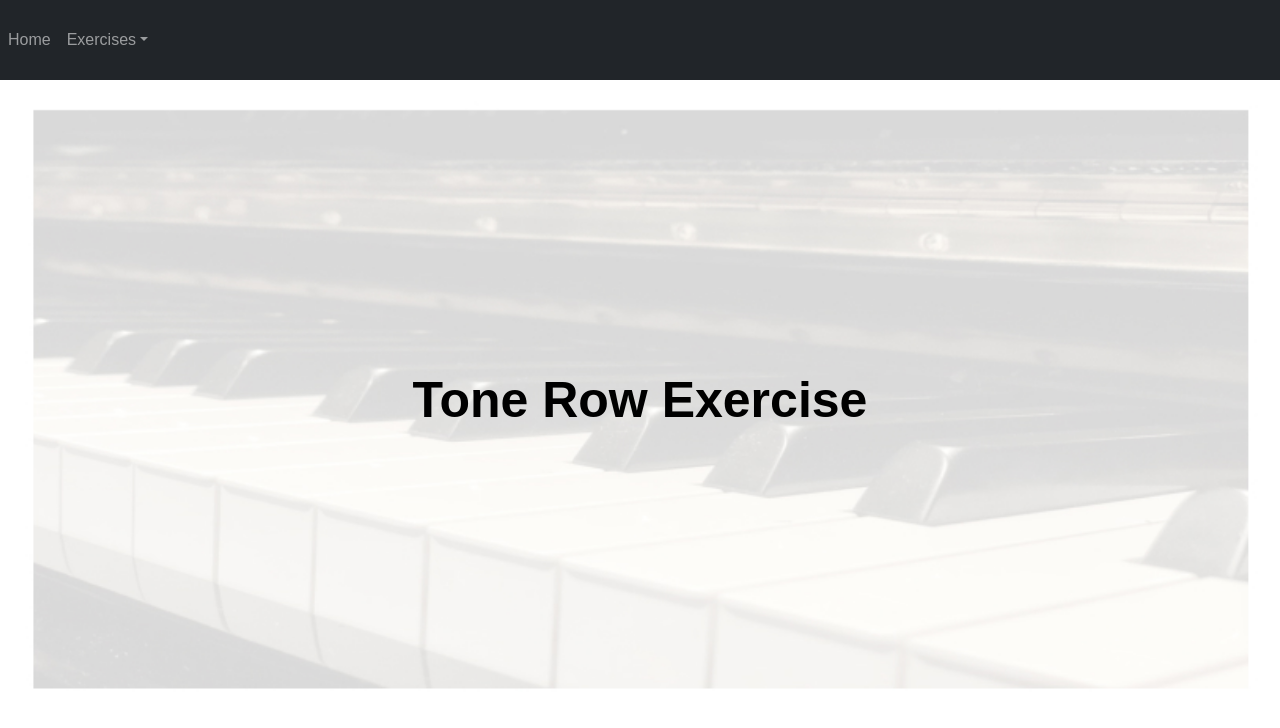
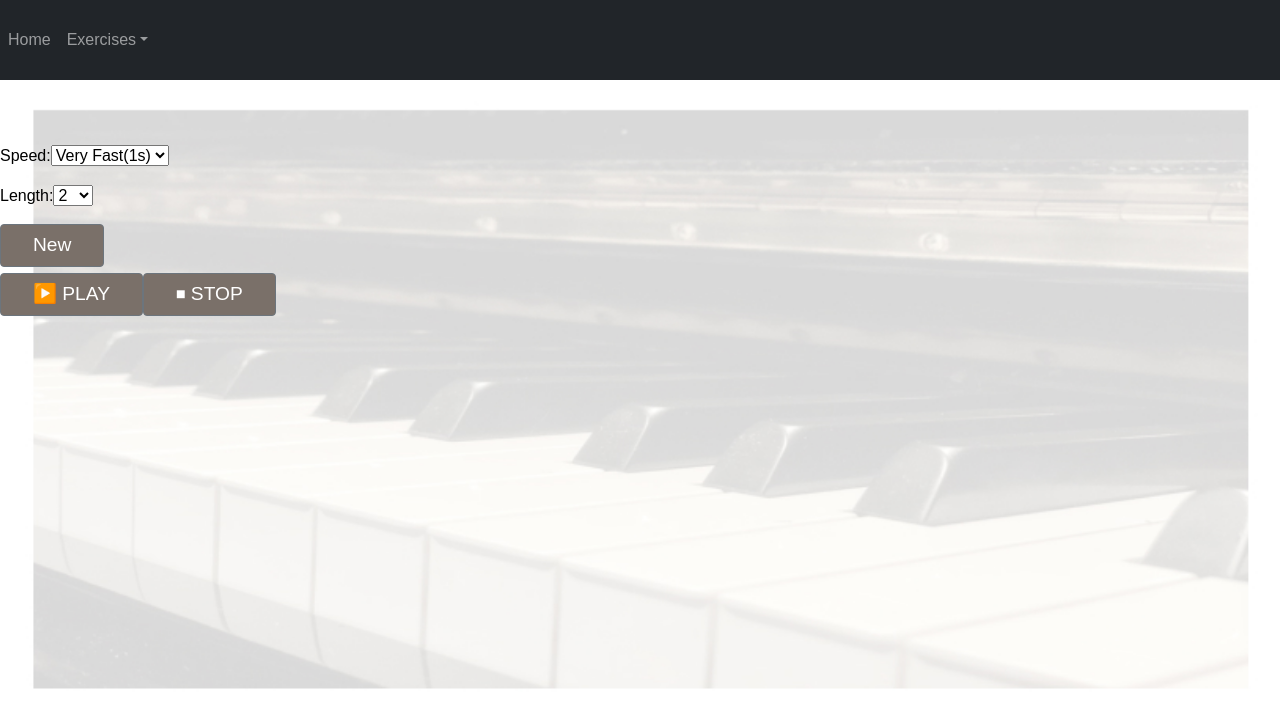
Before and after one commit to kneeya/auralskillz, a React (Create React App) app: page /ToneRow in a window 1280 px wide. Shown: the top 728 px of the page. Built offline with nearby package versions, Linux system fonts and the light colour scheme.

Commit message:
Start to Reactify ToneRow.jsx

```diff
--- a/src/pages/ToneRow.jsx
+++ b/src/pages/ToneRow.jsx
@@ -1,12 +1,147 @@
-function ToneRow() {
+import React from 'react';
+
+function HackSpacer() {
   return (
-    <div className="Exercises">
-    <div className="App">
-      <div class="bg"></div>
-      <div class="landingText">Tone Row Exercise</div>
-    </div>
+    <div>
+      <br/><br/><br/><br/><br/><br/>
     </div>
   );
 }
 
+class ToneRowSettings extends React.Component {
+  constructor(props) {
+    super(props);
+    this.handleSpeedChange = this.handleSpeedChange.bind(this);
+    this.handleLengthChange = this.handleLengthChange.bind(this);
+  }
+
+  handleSpeedChange(e) {
+    this.props.onSpeedChange(e.target.value);
+  }
+
+  handleLengthChange(e) {
+    this.props.onLengthChange(e.target.value);
+  }
+
+  render() {
+    return (
+      <div>
+        <p>
+          <label for='speed'>Speed:</label>
+            <select value={this.props.speed} name='speed' id='speed'
+                    onChange={this.handleSpeedChange}>
+            <option value='6'>Slow(6s)</option>
+            <option value='4'>Medium(4s)</option>
+            <option value='2'>Fast(2s)</option>
+            <option value='1'>Very Fast(1s)</option>
+          </select>
+        </p>
+        <p>
+          <label for='length'>Length:</label>
+          <select value={this.props.length} name='length' id='length' onChange={this.handleLengthChange}>
+            <option value='2'>2</option>
+            <option value='3'>3</option>
+            <option value='4'>4</option>
+            <option value='5'>5</option>
+            <option value='6'>6</option>
+            <option value='7'>7</option>
+            <option value='8'>8</option>
+            <option value='9'>9</option>
+            <option value='10'>10</option>
+            <option value='11'>11</option>
+            <option value='12'>12</option>
+          </select>
+        </p>
+      </div>
+    );
+  }
+}
+
+class ToneRowTransport extends React.Component {
+  constructor(props) {
+    super(props);
+    this.handleOnNew = this.handleOnNew.bind(this);
+    this.handleOnPlay = this.handleOnPlay.bind(this);
+    this.handleOnStop = this.handleOnStop.bind(this);
+  }
+
+  handleOnNew() {
+    this.props.onNew();
+  }
+
+  handleOnPlay() {
+    this.props.onPlay();
+  }
+
+  handleOnStop() {
+    this.props.onStop();
+  }
+
+  render() {
+    return (
+      <div>
+        <button id='new'
+                onClick={this.handleOnNew}
+                class="btn btn-secondary larger extra-padding new-padding">New </button>
+        <br />
+        <button id='play'
+                onClick={this.handleOnPlay}
+                class="btn btn-secondary larger extra-padding">▶️  PLAY</button>
+        <button id='stop'
+                onClick={this.handleOnStop}
+                class="btn btn-secondary larger extra-padding">&#x23f9; STOP</button>
+      </div>
+    );
+  }
+}
+
+class ToneRow extends React.Component {
+  constructor(props) {
+    super(props);
+    this.state = {speed: 1, length: 2};
+    this.handleSpeedChange = this.handleSpeedChange.bind(this);
+    this.handleLengthChange = this.handleLengthChange.bind(this);
+    this.handleNew = this.handleNew.bind(this);
+    this.handlePlay = this.handlePlay.bind(this);
+    this.handleStop = this.handleStop.bind(this);
+  }
+
+  handleSpeedChange(value) {
+    this.setState({speed: value});
+  }
+
+  handleLengthChange(value) {
+    this.setState({length: value});
+  }
+
+  handleNew() {
+  }
+
+  handlePlay() {
+  }
+
+  handleStop() {
+  }
+
+  render() {
+    return (
+      <div>
+        <div className="Exercises">
+          <div className="App">
+            <div class="bg"></div>
+            <HackSpacer />
+            <ToneRowSettings speed={this.state.speed}
+                             onSpeedChange={this.handleSpeedChange}
+                             onLengthChange={this.handleLengthChange}/>
+            <ToneRowTransport onNew={this.handleNew}
+                              onPlay={this.handlePlay}
+                              onStop={this.handleStop}/>
+          </div>
+        </div>
+      </div>
+    );
+  }
+}
+
+
 export default ToneRow;
```
